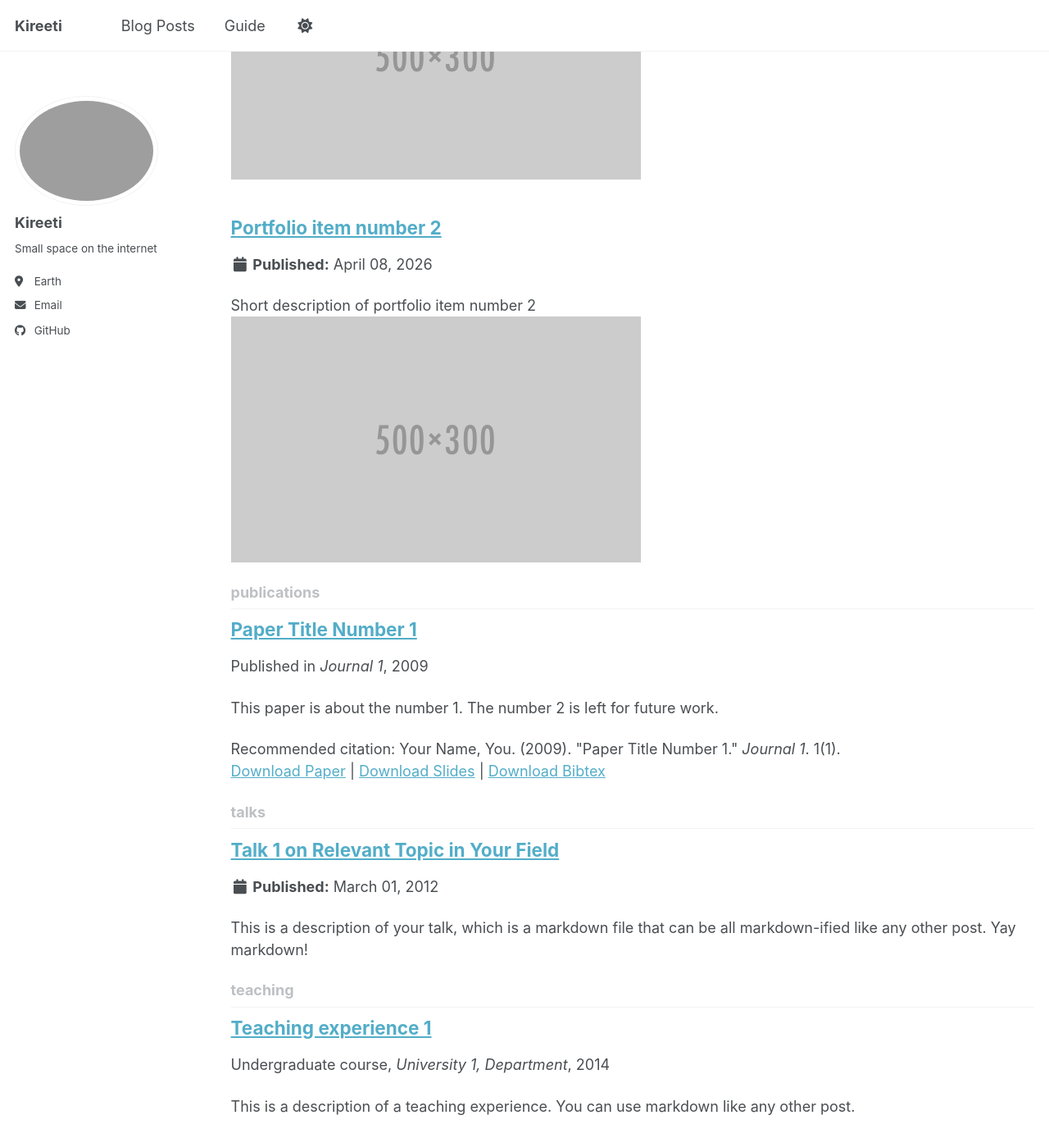
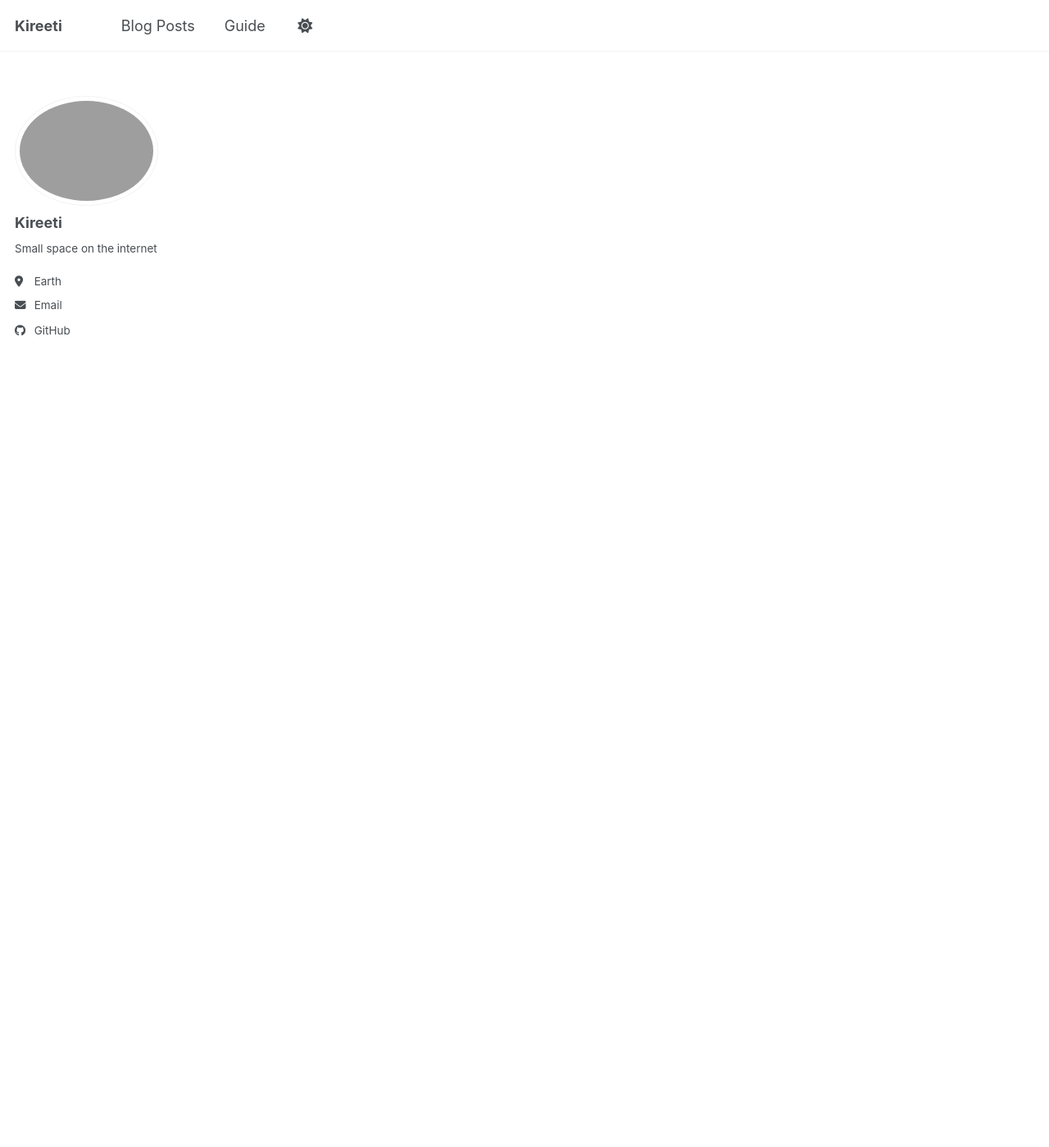
Before and after one commit to kir-7/kir-7.github.io, a Jekyll site: the page built from _pages/collection-archive.html, in a window 1280 px wide and 1400 px high, scrolled down 399 px. Shown: the whole window at 82% size. Built offline with Jekyll 4.4.1, drawn with Linux system fonts in a browser that asks for light colours; a script bundle is joined from its source files by our own code; library files that are not in the unit come from our copies; after the commit the page ends 900 px from its top, so only the background shows below that; part of the change alters nothing that is shown; some of the changed text lies outside the part shown.

```diff
--- a/_config.yml
+++ b/_config.yml
@@ -223,16 +223,16 @@ kramdown:
 # These settings control the types of collections used by the template
 collections:
   teaching:
-    output: true
+    output: false   # change this to true to build "teachings"
     permalink: /:collection/:path/
   publications:
-    output: true
+    output: false
     permalink: /:collection/:path/
   portfolio:
-    output: true
+    output: false
     permalink: /:collection/:path/
   talks:
-    output: true
+    output: false
     permalink: /:collection/:path/
 
 
```
